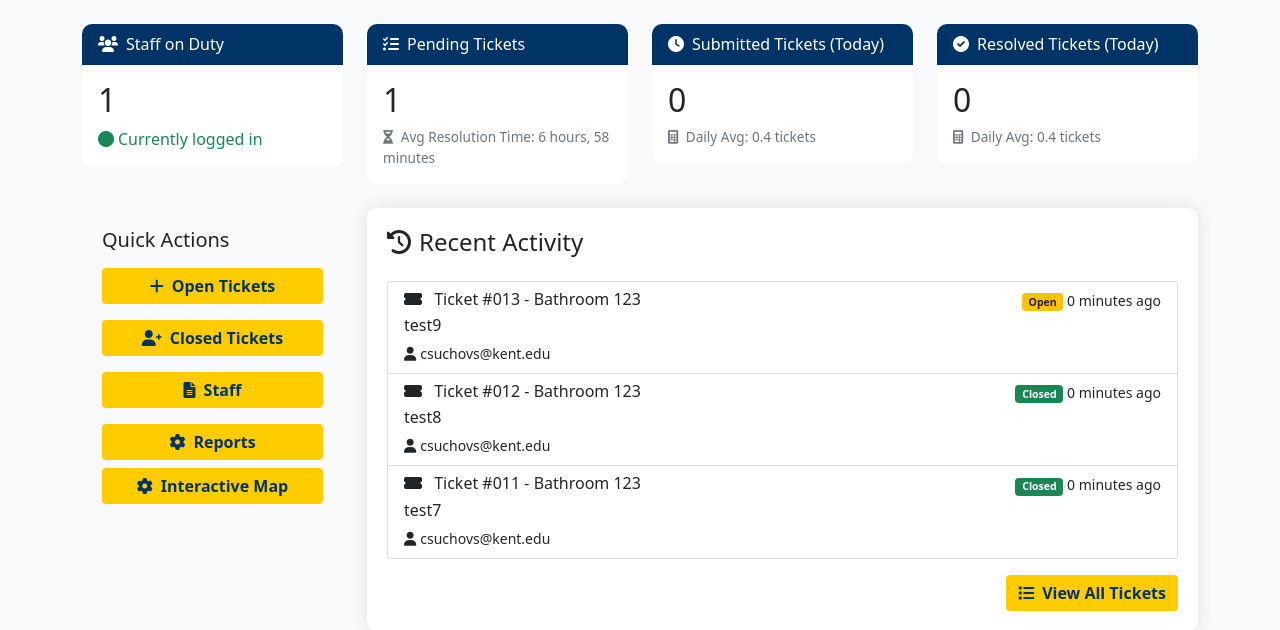
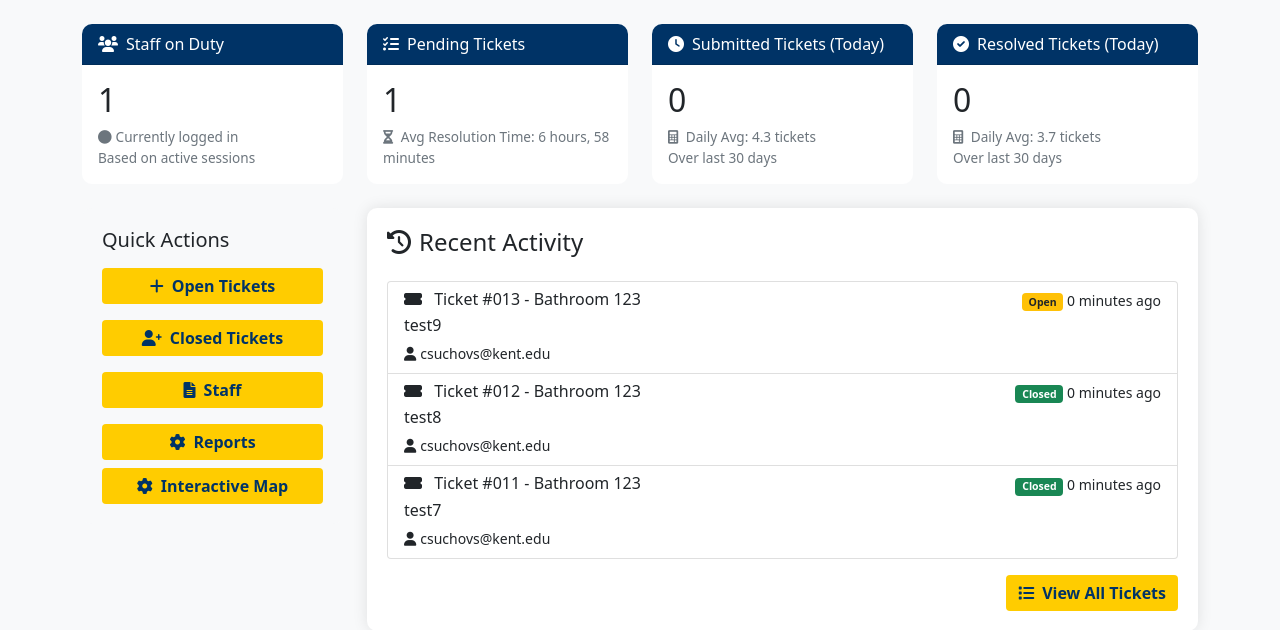
Before and after one commit to suchovcj/BMTS-KSU, a Django app: page / in a window 1280 px wide. Shown: the part 72-702 px from the top of the page. Run offline with Django 5.2, Linux system fonts and the light colour scheme; a user stored in the database is signed in; data comes from the database, SQL or seed files in the repository; both versions use the stored data as it was after the commit.

Commit message:
Header cards complete. Should be done

```diff
--- a/bmts/templates/bmts/index.html
+++ b/bmts/templates/bmts/index.html
@@ -104,9 +104,15 @@
                     </div>
                     <div class="card-body">
                         <h2 class="card-title">{{ active_staff_count }}</h2>
-                        <p class="card-text text-success">
+                        <!-- <p class="card-text text-success">
                             <i class="fas fa-circle me-1"></i>Currently logged in
-                        </p>
+                        </p> -->
+                        <small class="text-muted d-block">
+                            <i class="fas fa-circle me-1"></i>Currently logged in
+                        </small>
+                        <small class="text-muted d-block">
+                            Based on active sessions
+                        </small>
                     </div>
                 </div>
             </div>
@@ -135,6 +141,9 @@
                             <i class="fas fa-calculator me-1"></i>
                             Daily Avg: {{ daily_submitted_avg_display }} tickets
                         </small>
+                        <small class="text-muted d-block">
+                            Over last 30 days
+                        </small>
                     </div>
                 </div>
             </div>
@@ -148,6 +157,9 @@
                         <small class="text-muted d-block">
                             <i class="fas fa-calculator me-1"></i>
                             Daily Avg: {{ daily_avg_display }} tickets
+                        </small>
+                        <small class="text-muted d-block">
+                            Over last 30 days
                         </small>
                     </div>
                 </div>
--- a/bmts/views.py
+++ b/bmts/views.py
@@ -153,10 +153,11 @@ def delete_staff(request, staff_id):
 
 @login_required
 def index(request):
-    # Get current date range
+    # Get date ranges
     today = timezone.now().date()
     today_start = timezone.make_aware(datetime.combine(today, datetime.min.time()))
     today_end = timezone.make_aware(datetime.combine(today, datetime.max.time()))
+    past_30_days = today - timedelta(days=30)  # Moved this up
 
     # Active staff count
     active_staff_count = Staff.objects.filter(
@@ -165,10 +166,8 @@ def index(request):
         is_active=True
     ).count()
 
-    # Get open tickets count
+    # Get pending tickets count and calculate average resolution time
     pending_tickets_count = MaintenanceTicket.objects.filter(status='Open').count()
-
-    # Calculate average resolution time for pending tickets
     closed_tickets = MaintenanceTicket.objects.filter(
         status='Closed',
         date_closed__isnull=False,
@@ -178,15 +177,12 @@ def index(request):
     if closed_tickets.exists():
         total_resolution_time = timedelta()
         ticket_count = 0
-
         for ticket in closed_tickets:
             resolution_time = ticket.date_closed - ticket.date_submitted
             total_resolution_time += resolution_time
             ticket_count += 1
 
         avg_resolution_time = total_resolution_time / ticket_count
-
-        # Format time display
         total_minutes = int(avg_resolution_time.total_seconds() // 60)
         days = total_minutes // (24 * 60)
         hours = (total_minutes % (24 * 60)) // 60
@@ -204,42 +200,50 @@ def index(request):
     else:
         avg_time_display = "No completed tickets"
 
-    # Get today's closed tickets
+    # Count tickets submitted today
+    today_submitted_count = MaintenanceTicket.objects.filter(
+        date_submitted__date=today
+    ).count()
+
+    # Calculate submitted tickets average
+    submitted_tickets_by_day = MaintenanceTicket.objects.filter(
+        date_submitted__gte=past_30_days
+    ).dates('date_submitted', 'day')
+
+    total_submitted_days = len(set(submitted_tickets_by_day))
+    total_submitted = MaintenanceTicket.objects.filter(
+        date_submitted__gte=past_30_days
+    ).count()
+
+    if total_submitted_days > 0:
+        daily_submitted_avg = total_submitted / total_submitted_days
+        daily_submitted_avg_display = f"{daily_submitted_avg:.1f}"
+    else:
+        daily_submitted_avg_display = "0"
+
+    # Count tickets closed today
     today_closed_count = MaintenanceTicket.objects.filter(
         status='Closed',
-        date_closed__range=(today_start, today_end)
+        date_closed__date=today
     ).count()
 
-    # Calculate daily average of closed tickets (past 30 days)
-    past_30_days = today - timedelta(days=30)
+    # Calculate closed tickets average
+    closed_tickets_by_day = MaintenanceTicket.objects.filter(
+        status='Closed',
+        date_closed__gte=past_30_days
+    ).dates('date_closed', 'day')
+
+    total_closed_days = len(set(closed_tickets_by_day))
     total_closed = MaintenanceTicket.objects.filter(
         status='Closed',
         date_closed__gte=past_30_days
     ).count()
 
-    # Calculate daily average
-    if total_closed > 0:
-        daily_average = total_closed / 30
-        daily_avg_display = f"{daily_average:.1f}"
+    if total_closed_days > 0:
+        daily_closed_avg = total_closed / total_closed_days
+        daily_avg_display = f"{daily_closed_avg:.1f}"
     else:
         daily_avg_display = "0"
-
-    # Get today's submitted tickets
-    today_submitted_count = MaintenanceTicket.objects.filter(
-        date_submitted__range=(today_start, today_end)
-    ).count()
-
-    # Calculate daily average of submitted tickets (past 30 days)
-    total_submitted = MaintenanceTicket.objects.filter(
-        date_submitted__gte=past_30_days
-    ).count()
-
-    # Calculate daily average of submissions
-    if total_submitted > 0:
-        daily_submitted_avg = total_submitted / 30
-        daily_submitted_avg_display = f"{daily_submitted_avg:.1f}"
-    else:
-        daily_submitted_avg_display = "0"
 
     # Get recent tickets
     recent_tickets = MaintenanceTicket.objects.all().order_by('-date_submitted')[:3]
@@ -249,10 +253,10 @@ def index(request):
         'pending_tickets_count': pending_tickets_count,
         'avg_time_display': avg_time_display,
         'recent_tickets': recent_tickets,
+        'today_submitted_count': today_submitted_count,
+        'daily_submitted_avg_display': daily_submitted_avg_display,
         'today_closed_count': today_closed_count,
         'daily_avg_display': daily_avg_display,
-        'today_submitted_count': today_submitted_count,
-        'daily_submitted_avg_display': daily_submitted_avg_display,
     }
     return render(request, 'bmts/index.html', context)
 
```
Also changed, not shown: db.sqlite3.
